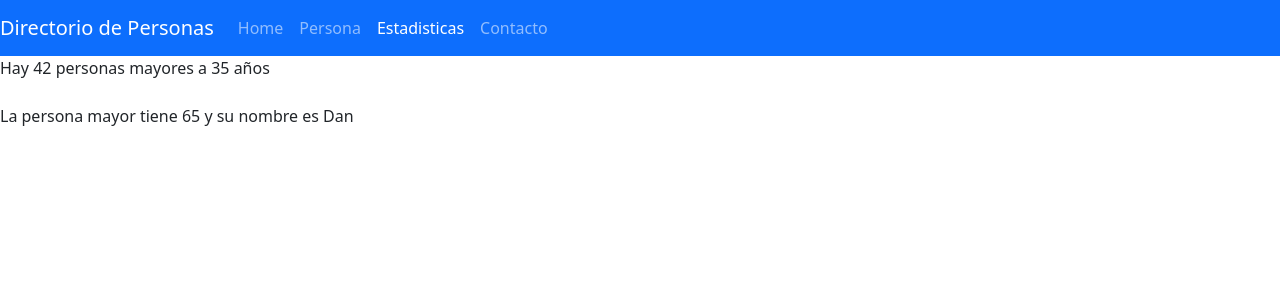
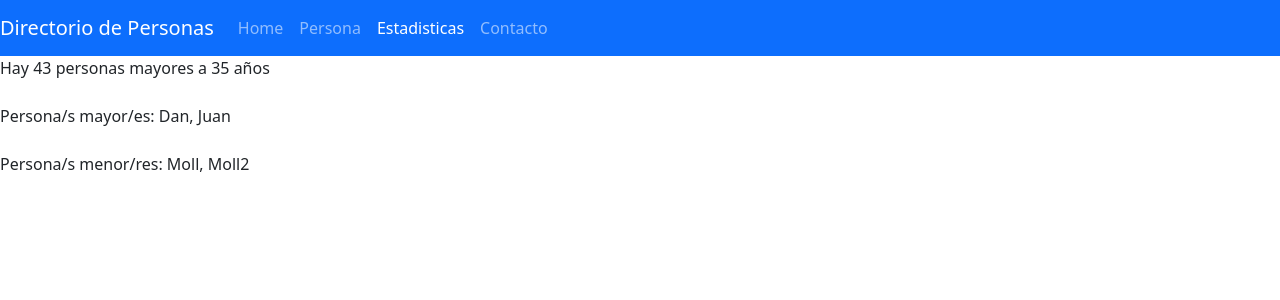
Before and after one commit to ilanraijel/EFSI-Directorio, a React (Create React App) app: page /estadisticas in a window 1280 px wide. Shown: the top 300 px of the page. Built offline with nearby package versions, Linux system fonts and the light colour scheme.

Commit message:
falta pagina persona

```diff
--- a/src/App.js
+++ b/src/App.js
@@ -5,6 +5,7 @@ import Home from "./Home";
 import Personas from "./Personas";
 import Estadisticas from "./Estadisticas";
 import Contacto from "./Contacto";
+import Estadisticass from "./Persona";
 
 function App() {
   return (
@@ -16,7 +17,6 @@ function App() {
             <Route path="personas/:id" element={<Personas/>}></Route>
             <Route path="estadisticas" element={<Estadisticas/>}></Route>
             <Route path="contacto" element={<Contacto/>}></Route>
-
           </Route>
         </Routes>
       </BrowserRouter>
--- a/src/Estadisticas.js
+++ b/src/Estadisticas.js
@@ -15,13 +15,35 @@ function mayoresDe35() {
 function mayor() {
     let mayor = 0
     let dataMayor=[]
+    let personasMayores=[]
     for (let i = 0; i < Personas.length; i++){
         if (Personas[i].edad > mayor){
-            dataMayor = Personas[i]
+            dataMayor = `${Personas[i].nombre}`
+            //dataMayor.push(Personas[i])
             mayor = Personas[i].edad
+        } else if (Personas[i].edad == mayor) {
+            //dataMayor.push(Personas[i])
+            dataMayor = `${dataMayor}, ${Personas[i].nombre}`
         }
     }
     return dataMayor;
+}
+
+function menor() {
+    let menor = 200
+    let dataMenor=[]
+    let personasMenores=[]
+    for (let i = 0; i < Personas.length; i++){
+        if (Personas[i].edad < menor){
+            dataMenor = `${Personas[i].nombre}`
+            //dataMayor.push(Personas[i])
+            menor = Personas[i].edad
+        } else if (Personas[i].edad == menor) {
+            //dataMayor.push(Personas[i])
+            dataMenor = `${dataMenor}, ${Personas[i].nombre}`
+        }
+    }
+    return dataMenor;
 }
 
 function Estadisticas (){
@@ -30,12 +52,15 @@ function Estadisticas (){
        data.push(<li class="list-group-item">{persona.nombre}, {persona.apellido}, {persona.email}, {persona.edad}</li>)
     })
     let personaMayor = mayor()
+    let personaMenor = menor()
 
     return(
 
         <ul class="list-group">
         Hay {mayoresDe35()} personas mayores a 35 años<br></br><br></br>
-        La persona mayor tiene {personaMayor.edad} y su nombre es {personaMayor.nombre}
+        Persona/s mayor/es: {personaMayor}<br></br><br></br>
+        Persona/s menor/res: {personaMenor}
+
         </ul>
     )
 }
--- a/src/Personas.js
+++ b/src/Personas.js
@@ -392,6 +392,13 @@ const Personas = [
     "edad":"19"
   },
   {
+    "id":"56",
+    "nombre":"Moll2",
+    "apellido":"Riddlesden",
+    "email":"mriddlesden1j@shinystat.com",
+    "edad":"19"
+  },
+  {
     "id":"57",
     "nombre":"Denny",
     "apellido":"Rittmeier",
@@ -419,6 +426,13 @@ const Personas = [
     "email":"rkilmary1n@businessinsider.com",
     "edad":"48"
   },
+  {
+    "id":"61",
+    "nombre":"Juan",
+    "apellido":"Tester",
+    "email":"juantester6@gnu.org",
+    "edad":"65"
+  },
 ];
 
 export default Personas;
```
Also changed, not shown: src/Persona.js (deleted, +0 -11 lines).
